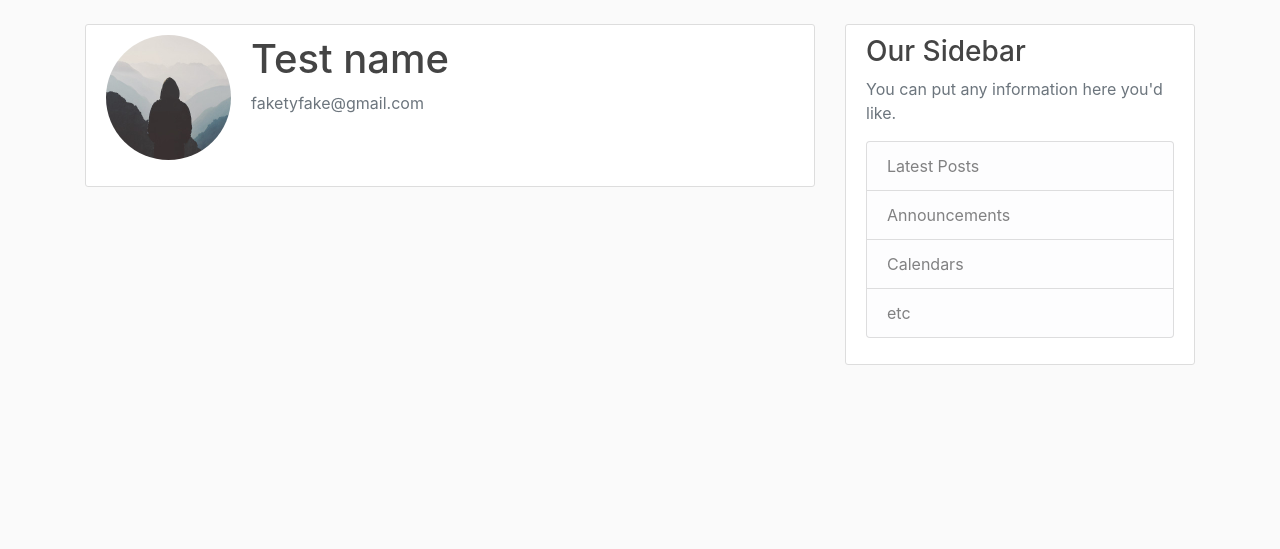
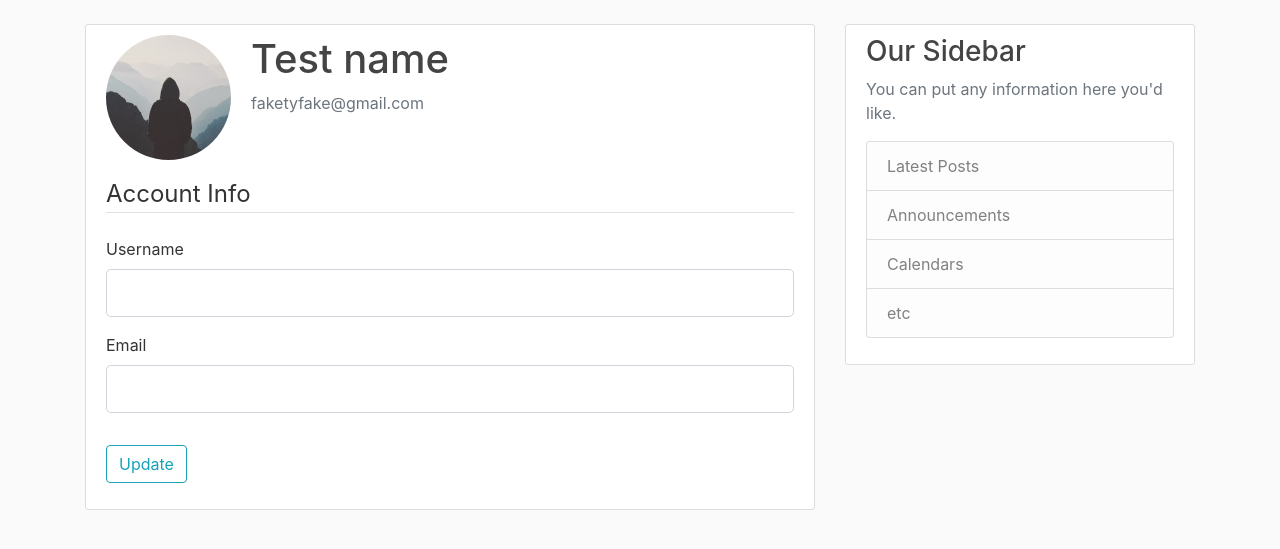
Before and after one commit to MwaniN/flask_project, a Flask app: page /account in a window 1280 px wide. Shown: the part 56-605 px from the top of the page. Run offline with Flask 2, Linux system fonts and the light colour scheme; a user stored in the database is signed in; some libraries are stand-ins or nearby versions.

Commit message:
Users can update username or email from the Account page once logged in
Added functionality for users to update their username or account email from the Account page after they've logged in

```diff
--- a/flask_project_file/forms.py
+++ b/flask_project_file/forms.py
@@ -40,11 +40,13 @@ class UpdateAccountForm(FlaskForm):
 	submit = SubmitField('Update')
 
 	def validate_username(self, username):
-		user = User.query.filter_by(username=username.data).first()
-		if user:
-			raise ValidationError('That username is taken. Please choose another one.')
+		if username.data != current_user.username:
+			user = User.query.filter_by(username=username.data).first()
+			if user:
+				raise ValidationError('That username is taken. Please choose another one.')
 
 	def validate_email(self, email):
-		user = User.query.filter_by(email=email.data).first()
-		if user:
-			raise ValidationError('That email is taken. Please choose another one.')
+		if username.email != current_user.email:
+			user = User.query.filter_by(email=email.data).first()
+			if user:
+				raise ValidationError('That email is taken. Please choose another one.')
--- a/flask_project_file/routes.py
+++ b/flask_project_file/routes.py
@@ -1,6 +1,6 @@
 from flask import render_template, url_for, flash, redirect, request
 from flask_project_file import app, db, bcrypt
-from flask_project_file.forms import RegistrationForm, LoginForm
+from flask_project_file.forms import RegistrationForm, LoginForm, UpdateAccountForm
 from flask_project_file.models import User, Post
 from flask_login import login_user, current_user, logout_user, login_required
 
@@ -72,5 +72,6 @@ def logout():
 @app.route("/account")
 @login_required
 def account():
+	form = UpdateAccountForm()
 	image_file = url_for('static', filename='profile_pics/' + current_user.image_file)
-	return render_template('account.html', title = 'Account', image_file=image_file)
+	return render_template('account.html', title = 'Account', image_file=image_file, form=form)
--- a/flask_project_file/templates/Account.html
+++ b/flask_project_file/templates/Account.html
@@ -8,6 +8,51 @@
       <p class="text-secondary">{{ current_user.email }}</p>
     </div>
   </div>
-  <!-- FORM HERE -->
+    <form method="POST" action="" novalidate>
+
+      {{ form.hidden_tag() }}
+
+      <fieldset class = "form-group">
+        <legend class = "border-bottom mb-4">Account Info</legend>
+        <div class="form-group">
+          {{ form.username.label(class="form-control-label") }}
+
+          {% if form.username.errors %}
+
+            {{ form.username(class="form-control form-control-lg is-invalid") }}
+            <div class ="invalid-feedback">
+              {% for error in form.username.errors %}
+                <span>{{ error }}</span>
+              {% endfor %}
+            </div>
+          {% else %}
+            {{ form.username(class="form-control form-control-lg") }}
+          {% endif %}
+
+        </div>
+        <div class="form-group">
+          {{ form.email.label(class="form-control-label") }}
+          {% if form.email.errors %}
+
+            {{ form.email(class="form-control form-control-lg is-invalid") }}
+            <div class ="invalid-feedback">
+              {% for error in form.email.errors %}
+                <span>{{ error }}</span>
+              {% endfor %}
+            </div>
+          {% else %}
+            {{ form.email(class="form-control form-control-lg") }}
+          {% endif %}
+
+        </div>
+
+      </fieldset>
+
+      <div class="form-group">
+        {{form.submit(class="btn btn-outline-info")}}
+
+      </div>
+
+    </form>
 </div>
 {% endblock content %}
```
